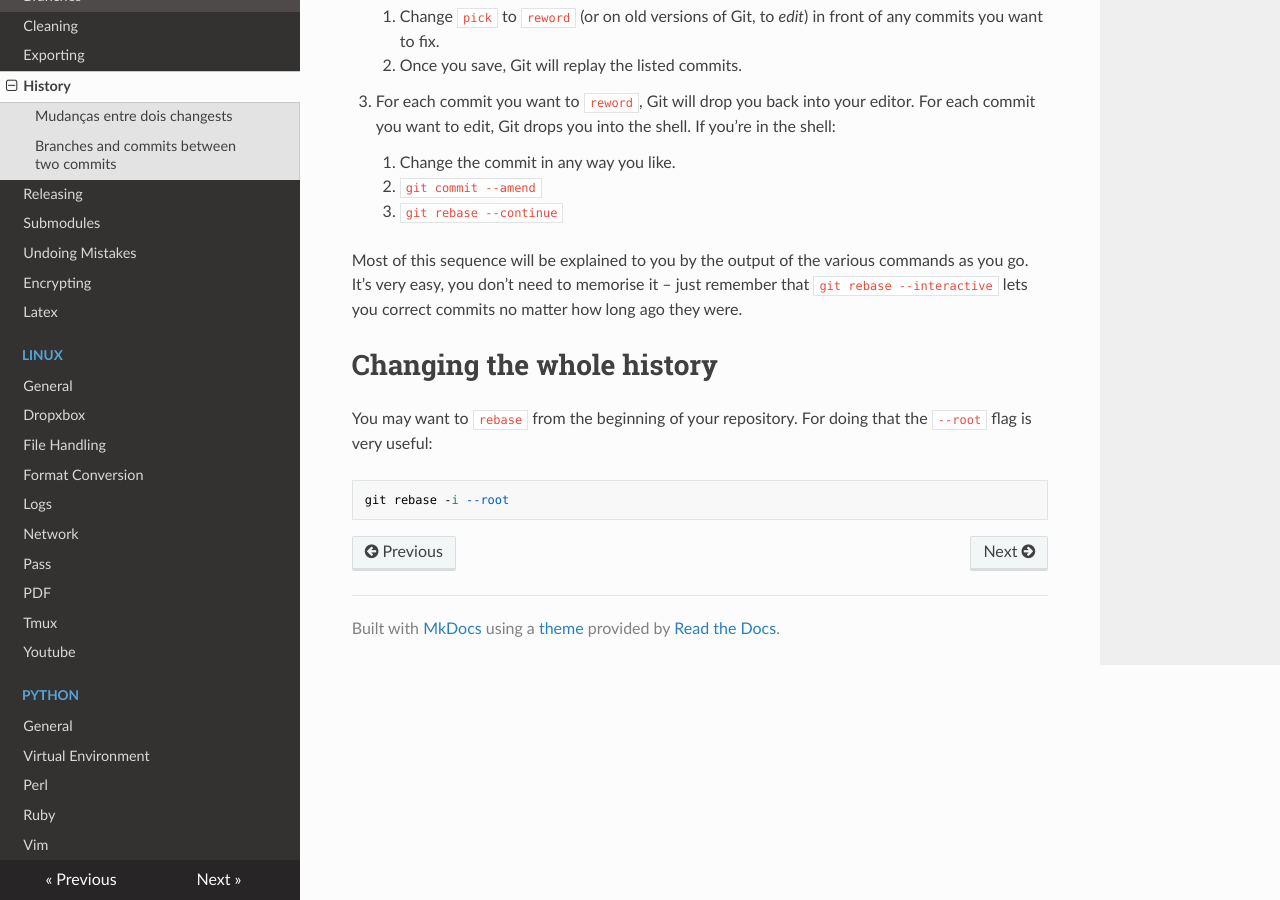
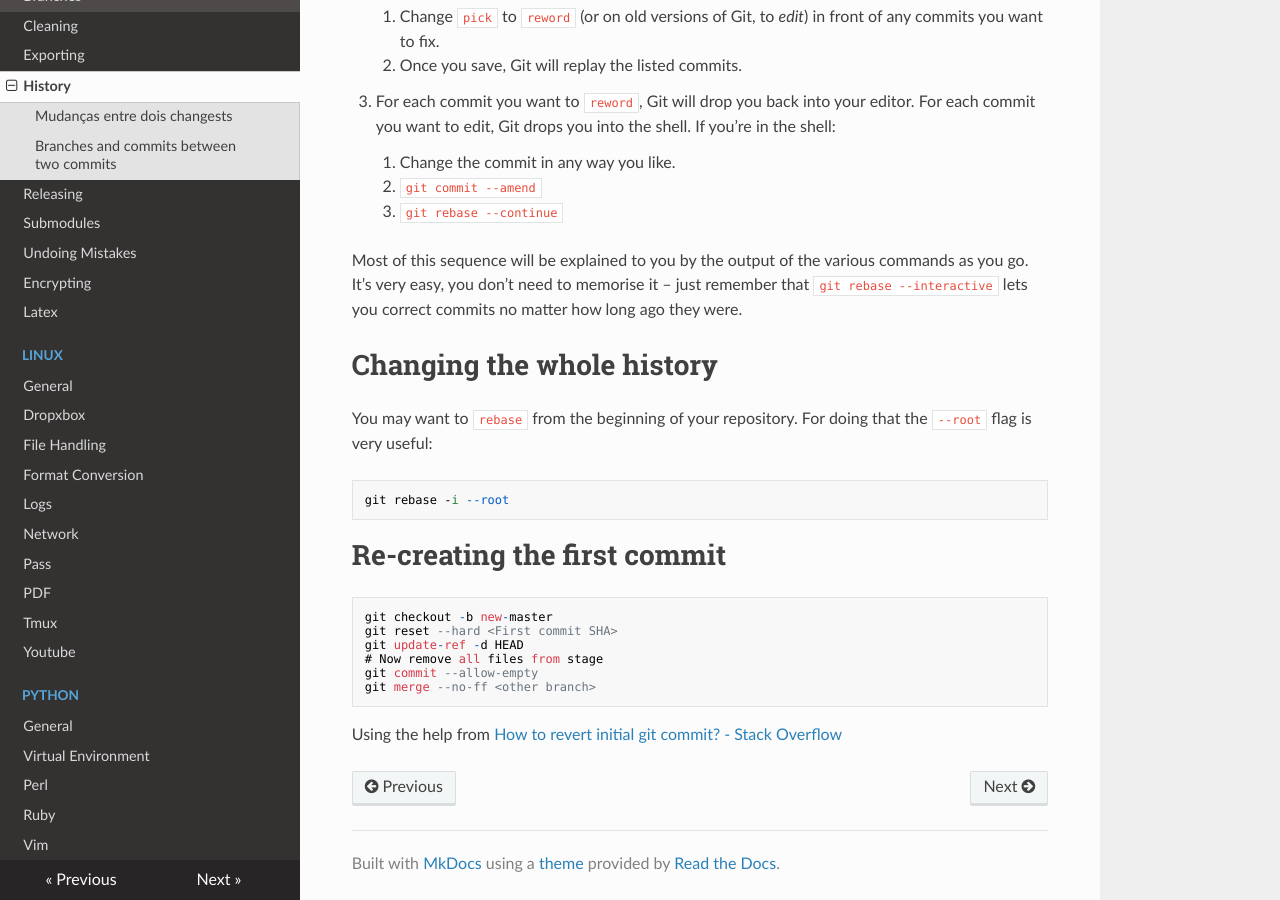
Before and after one commit to hposca/useful_notes, an MkDocs documentation site: the page built from docs/git/history.md, in a window 1280 px wide and 900 px high, scrolled down 1596 px. Built offline with MkDocs 1.6.1, drawn with Linux system fonts in a browser that asks for light colours; nearby versions of some CDN libraries; old or Windows-style settings are respelled for this version of MkDocs.

Commit message:
How to recreate the first commit

````diff
--- a/docs/git/history.md
+++ b/docs/git/history.md
@@ -84,3 +84,16 @@ You may want to `rebase` from the beginning of your repository. For doing that t
 ```
 git rebase -i --root
 ```
+
+# Re-creating the first commit
+
+```
+git checkout -b new-master
+git reset --hard <First commit SHA>
+git update-ref -d HEAD
+# Now remove all files from stage
+git commit --allow-empty
+git merge --no-ff <other branch>
+```
+
+Using the help from [How to revert initial git commit? - Stack Overflow](https://stackoverflow.com/questions/6632191/how-to-revert-initial-git-commit#answer-6637891)
````
